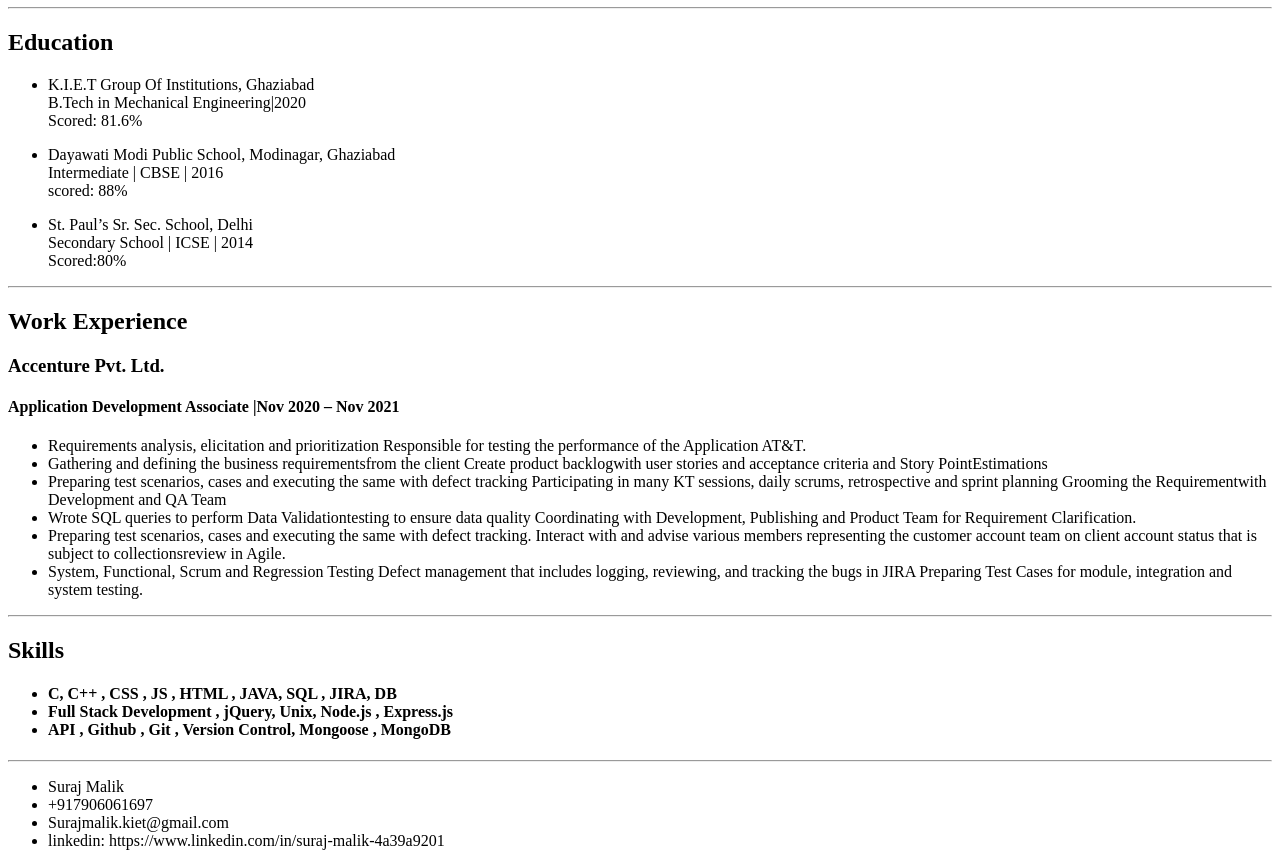
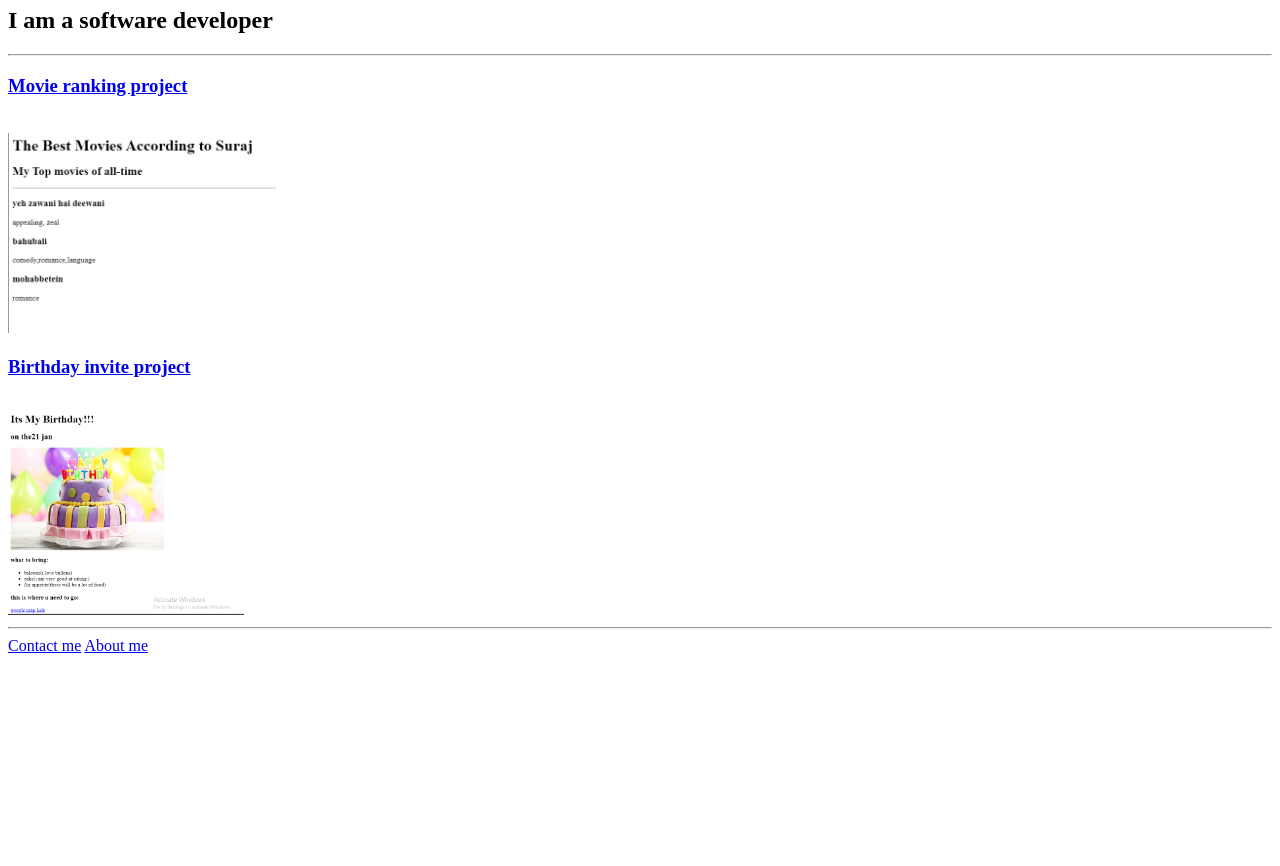
Before and after one commit to smalik1999/html-portfolio, a plain HTML site: page index.html in a window 1280 px wide. Shown: the part 73-939 px from the top of the page. After the commit the page ends 800 px from the top, so only its background shows below. Drawn offline with Linux system fonts and the light colour scheme.

Commit message:
Add files via upload

```diff
--- a/index.html
+++ b/index.html
@@ -1,78 +1,22 @@
+
 <!DOCTYPE html>
 <html lang="en">
 <head>
     <meta charset="UTF-8">
-    <title>My Resume</title>
+    <title>HTMLPortfolio</title>
 </head>
 <body>
-<h1>Suraj Malik</h1>
-<hr>
-    <h2>Education</h2>
-        <ul>
-         <li>
-            <p>
-              K.I.E.T Group Of Institutions, Ghaziabad</br>
-              B.Tech in Mechanical Engineering|2020</br>
-              Scored: 81.6%
-           </p>
-        </li>
+    <h1>Suraj Malik's portfolio</h1>
+    <h2>I am a software developer</h2>
+    <hr/>
+    <h3><a href=".\public\movie-ranking.html">Movie ranking project</a></h3><br/>
+    <img src=".\assets\images\movie-ranking.png" height="200"><br/>
+    <h3><a href=".\public\birthday-invite.html">Birthday invite project</a></h3><br/>
+    <img src=".\assets\images\birthday-invite.png" height="200"><br/>
+    <hr/>
+    <a href=".\public\contact.html">Contact me</a>
+    <a href=".\public\about.html">About me</a>
 
-         <li>
-            <p>
-              Dayawati Modi Public School, Modinagar, Ghaziabad</br>
-              Intermediate | CBSE | 2016</br>
-              scored: 88%
-         </p>
-        </li>
 
-         <li>
-            <p>
-                St. Paul’s Sr. Sec. School, Delhi</br>
-                Secondary School | ICSE | 2014</br>
-                Scored:80%
-            </p>
-        </li>
-</ul>
-<hr>
-<h2>Work Experience</h2>
-<h3>Accenture Pvt. Ltd.</h3>
-<h4>Application Development Associate |Nov 2020 – Nov 2021</h4>
-<ul>
-    <li>Requirements analysis, elicitation and prioritization
-        Responsible for testing the performance of the Application AT&T.
-    </li>
-    <li>Gathering and defining the business requirementsfrom the client
-        Create product backlogwith user stories and acceptance criteria and Story PointEstimations
-    </li>
-    <li>Preparing test scenarios, cases and executing the same with defect tracking Participating in many KT sessions, daily scrums, retrospective and sprint planning
-        Grooming the Requirementwith Development and QA Team
-    </li>
-    <li>Wrote SQL queries to perform Data Validationtesting to ensure data quality Coordinating with Development,
-        Publishing and Product Team for Requirement Clarification.
-    </li>
-    <li>Preparing test scenarios, cases and executing the same with defect tracking.
-        Interact with and advise various members representing the customer account team on client account status that is subject to collectionsreview in Agile.
-    </li>
-    <li>System, Functional, Scrum and Regression Testing
-        Defect management that includes logging, reviewing, and tracking the bugs in JIRA
-        Preparing Test Cases for module, integration and system testing.
-    </li>
-</ul>
-<hr>
-<h2>Skills</h2>
-<h4><ul>
-    <li>C, C++ , CSS , JS , HTML , JAVA, SQL , JIRA, DB</li>
-    <li>Full Stack Development , jQuery, Unix, Node.js , Express.js</li>
-    <li>API , Github , Git , Version Control, Mongoose , MongoDB</li>
-</ul></h4>
-<hr>
-<footer>
-    <ul>
-        <li>Suraj Malik</li>
-        <li>+917906061697</li>
-        <li>Surajmalik.kiet@gmail.com</li>
-        <li>linkedin:  https://www.linkedin.com/in/suraj-malik-4a39a9201</li>
-    </ul>
-</footer>
 </body>
 </html>
```
